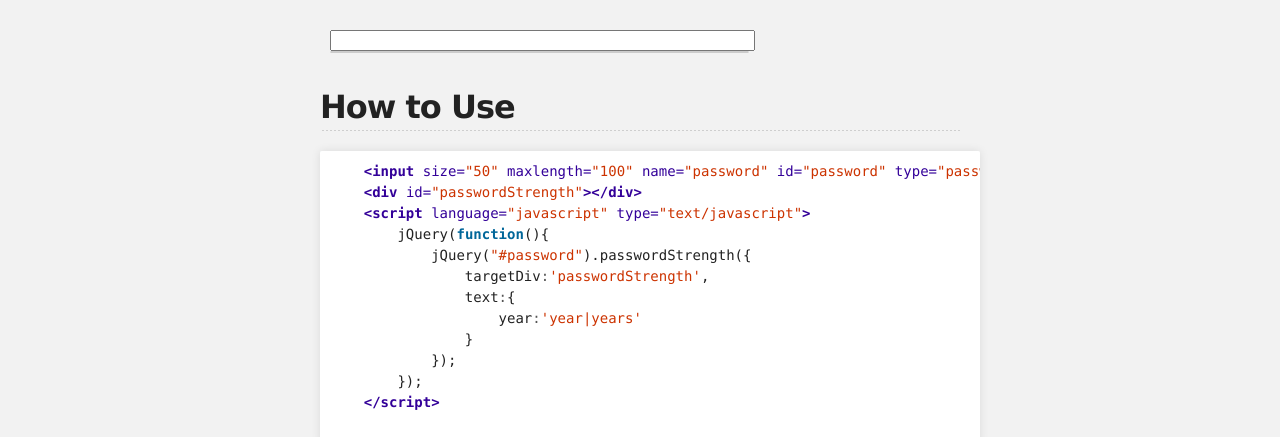
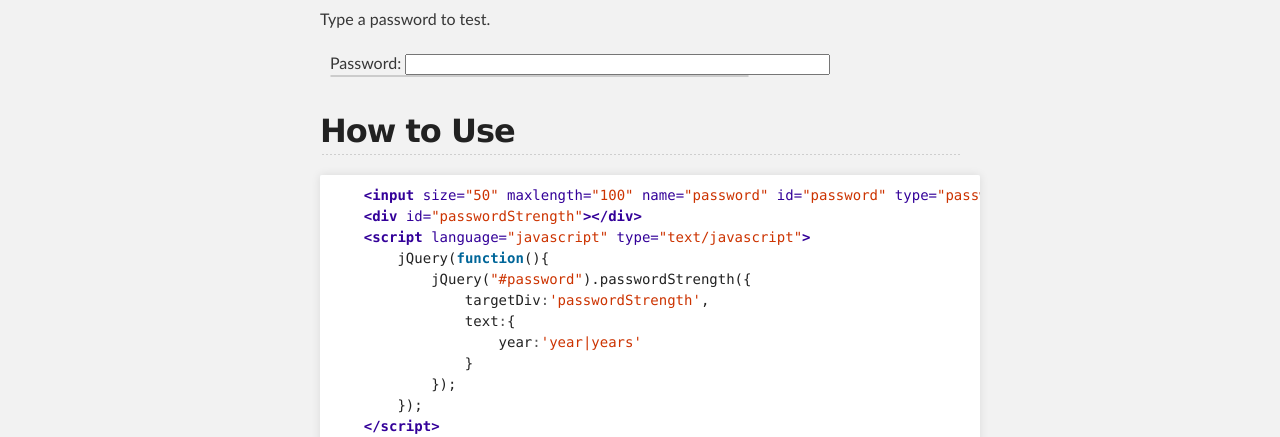
Before and after one commit to n3okill/PasswordStrength, a plain HTML site: page index.html in a window 1280 px wide. Shown: the part 663-1100 px from the top of the page. Drawn offline with nearby package versions, Linux system fonts and the light colour scheme.

Commit message:
Change in index

```diff
--- a/index.html
+++ b/index.html
@@ -60,8 +60,9 @@
                 <p>By default it will show the percentage of the password strength and the time that it takes to be cracked by brute-force attack, the time is calculated taking into account the fastest brute-force designed machine until December 2012 <a href="http://hackaday.com/2012/12/06/25-gpus-brute-force-348-billion-hashes-per-second-to-crack-your-passwords/">Brute Force 348 bllion hashes per second</a>.</p>
 
                 <h2>Example</h2>
+                Type a password to test.
                 <div class="inner">
-                    <input size="50" maxlength="100" name="passwordInput" id="passwordInput" type="password">
+                    Password: <input size="50" maxlength="100" name="passwordInput" id="passwordInput" type="password">
                     <div id="passwordStrength"></div>
                     <script language="javascript" type="text/javascript">
                         jQuery(function() {
```
